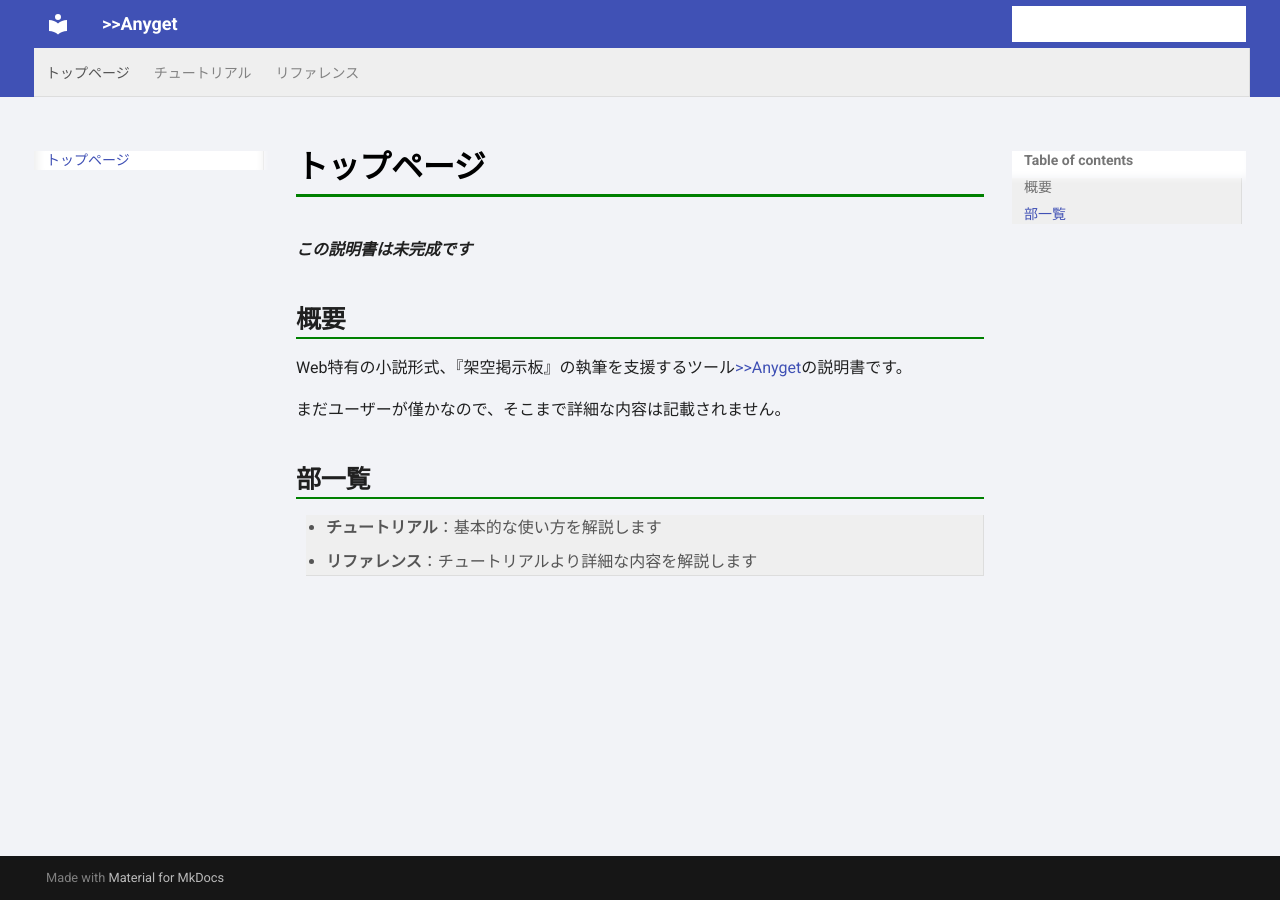
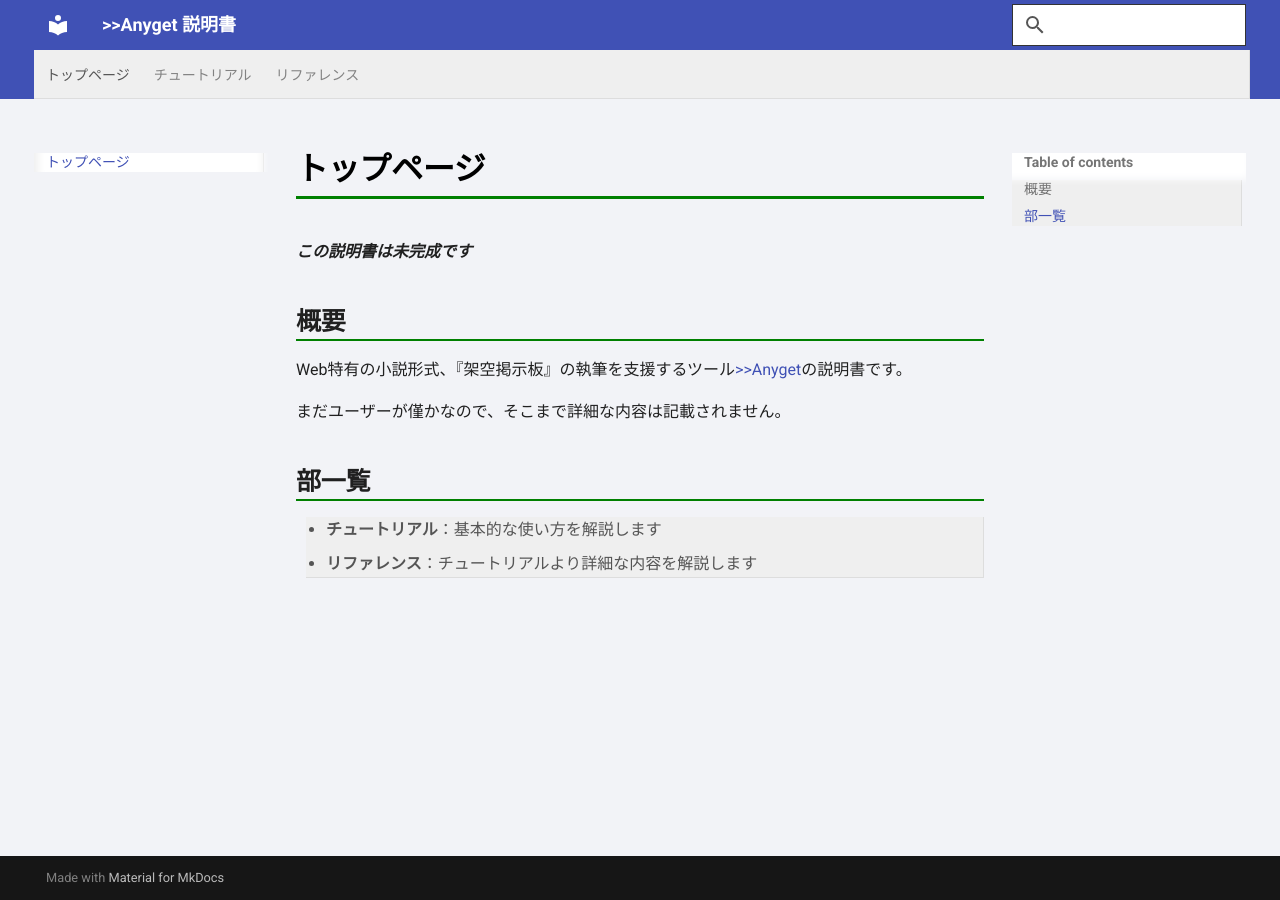
Before and after one commit to Anyget/Anyget_Docs, an MkDocs documentation site: the page built from docs/index.md, in a window 1280 px wide. Built offline with MkDocs 1.6.1 and Material for MkDocs 9.7.7, drawn with Linux system fonts in a browser that asks for light colours.

Commit message:
ああああ

```diff
--- a/docs/extra_style.css
+++ b/docs/extra_style.css
@@ -11,10 +11,18 @@ ul,ol{
     background-color: #f9f9f9;
     color:#485269;
 }
-.md-search__input{
+.md-search__inner,.md-search__inner *{
     background-color: #ffffff;
     color: #555;
 }
+.md-search__inner{
+    border: solid 1px #333;
+}
+.md-search__icon{
+    background-color: #485269 !important;
+    color: #ffffff !important;
+}
+
 /* Siv3Dから拝借*/
 .md-typeset h1 {
     /*font-size: 24pt;*/
--- a/mkdocs.yml
+++ b/mkdocs.yml
@@ -1,4 +1,4 @@
-site_name: ">>Anyget"
+site_name: ">>Anyget 説明書"
 theme:
   name: material
   language: en
```
